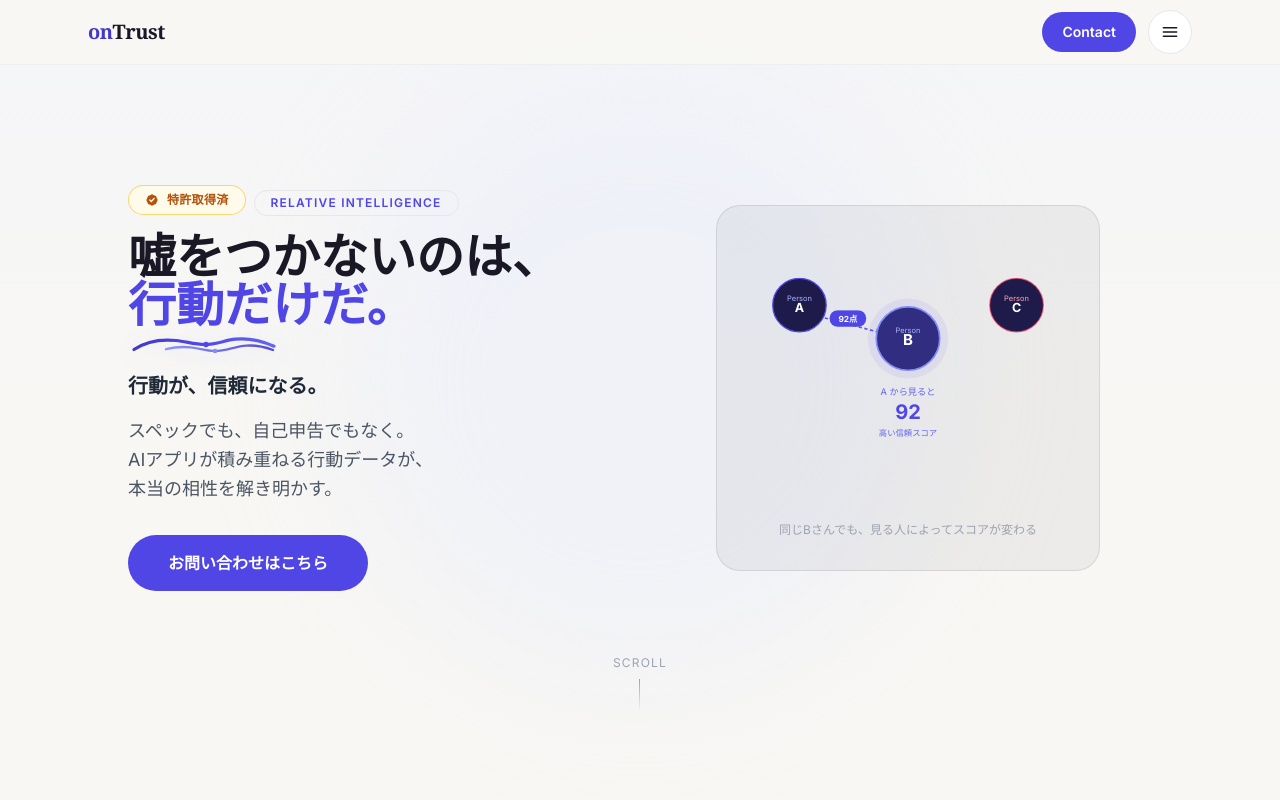
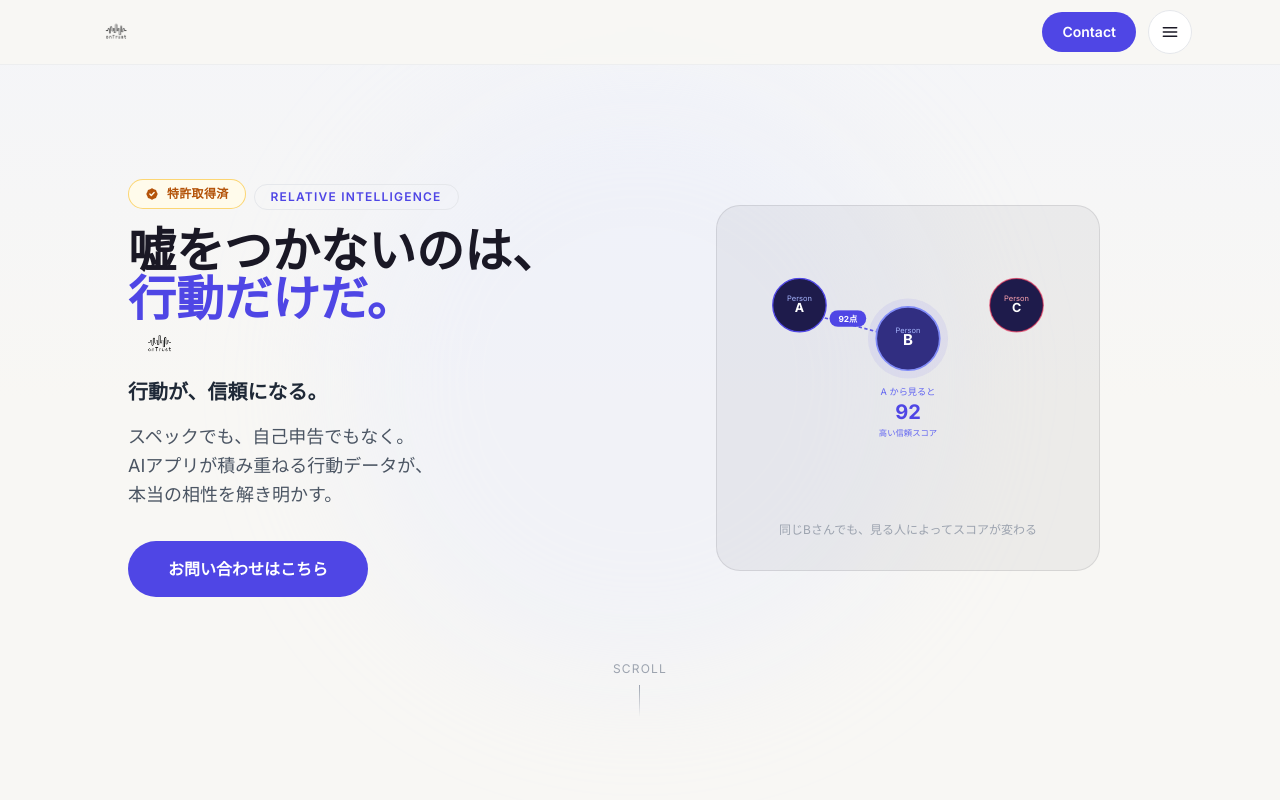
Before and after one commit to Rio2Ryo/ontrust-hp, a Next.js app: page / in a window 1280 px wide. Shown: the top 800 px of the page. Built offline with nearby package versions, Linux system fonts and the light colour scheme.

Commit message:
feat: replace site logo with provided asset

```diff
--- a/src/components/Footer.tsx
+++ b/src/components/Footer.tsx
@@ -4,9 +4,7 @@ export default function Footer() {
       <div className="max-w-5xl mx-auto">
         <div className="grid md:grid-cols-3 gap-10 mb-10">
           <div>
-            <p className="font-serif-jp font-bold text-trust-600 text-xl mb-2">
-              on<span className="text-ink">Trust</span>
-            </p>
+            <img src="/ontrust-logo.png" alt="株式会社onTrust" className="h-9 w-auto object-contain mb-3" />
             <p className="text-gray-500 text-sm leading-relaxed">
               行動が、信頼になる。<br />
               AIアプリが積み重ねる行動データで、<br />
--- a/src/components/Hero.tsx
+++ b/src/components/Hero.tsx
@@ -1,5 +1,4 @@
 import RelativeGraph from "./RelativeGraph";
-import OnTrustMark from "./OnTrustMark";
 
 export default function Hero() {
   return (
@@ -25,7 +24,9 @@ export default function Hero() {
             嘘をつかないのは、<br />
             <span className="text-trust-600">行動だけだ。</span>
           </h1>
-          <OnTrustMark />
+          <div className="flex justify-center md:justify-start mb-4 -mt-1">
+            <img src="/ontrust-logo.png" alt="株式会社onTrust ロゴ" className="h-8 md:h-9 w-auto object-contain" />
+          </div>
           <p className="text-gray-800 text-xl font-semibold mb-4">行動が、信頼になる。</p>
           <p className="text-gray-600 text-lg leading-relaxed mb-8 max-w-md">
             スペックでも、自己申告でもなく。<br />
--- a/src/components/NavBar.tsx
+++ b/src/components/NavBar.tsx
@@ -16,8 +16,8 @@ export default function NavBar() {
   return (
     <header className="fixed top-0 left-0 right-0 z-50 bg-cream/85 backdrop-blur-sm border-b border-gray-200/60">
       <div className="max-w-6xl mx-auto px-4 sm:px-6 h-16 flex items-center justify-between gap-4">
-        <a href="#top" className="font-serif-jp font-bold text-lg sm:text-xl text-trust-700 tracking-tight">
-          on<span className="text-ink">Trust</span>
+        <a href="#top" className="flex items-center">
+          <img src="/ontrust-logo.png" alt="株式会社onTrust" className="h-8 w-auto object-contain" />
         </a>
 
         <div className="flex items-center gap-3">
```
Also changed, not shown: public/ontrust-logo.png (added).
